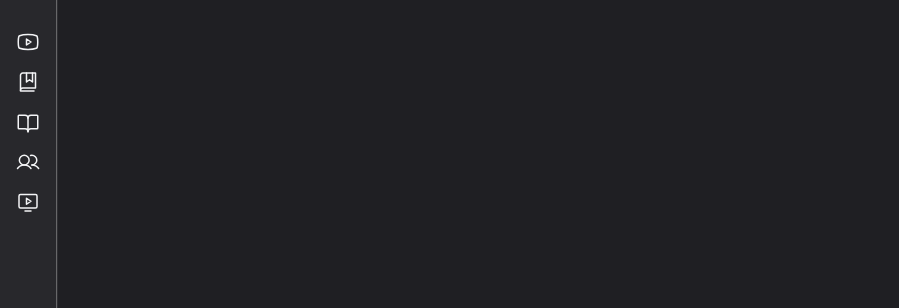
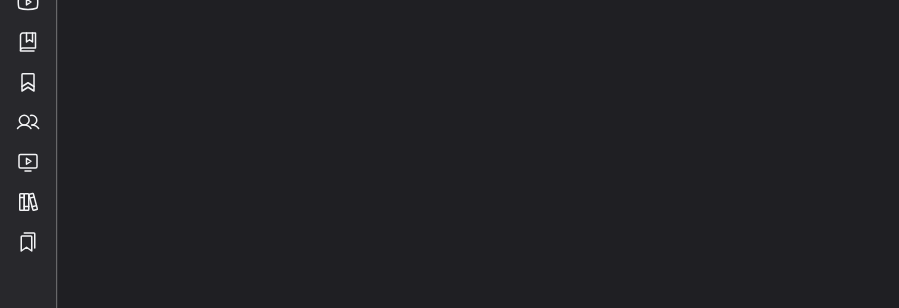
Before and after one commit to mateusdayrell/lelearn, a React (Create React App) app: page / in a window 1280 px wide. Shown: the part 268-576 px from the top of the page, without its empty margins (0-899 px from the left). Built offline with nearby package versions, Linux system fonts and the light colour scheme; the HTML template or start-up script is replaced by a standard one.

Commit message:
Change pages and navbar icons

```diff
--- a/src/components/navbar/index.js
+++ b/src/components/navbar/index.js
@@ -3,9 +3,11 @@ import {
   BookBookmark,
   Users,
   SignOut,
-  BookOpen,
+  Bookmark,
   YoutubeLogo,
   MonitorPlay,
+  Books,
+  BookmarksSimple,
 } from 'phosphor-react';
 
 import { Link } from 'react-router-dom';
@@ -69,7 +71,7 @@ export default function Navbar() {
           </li>
           <li>
             <Link className="link" to="/treinamentos">
-              <BookOpen size={24} />
+              <Bookmark size={24} />
             </Link>
           </li>
           <li>
@@ -80,6 +82,16 @@ export default function Navbar() {
           <li>
             <Link className="link" to="/gestao-videos">
               <MonitorPlay size={24} />
+            </Link>
+          </li>
+          <li>
+            <Link className="link" to="/gestao-cursos">
+              <Books size={24} />
+            </Link>
+          </li>
+          <li>
+            <Link className="link" to="/gestao-treinamentos">
+              <BookmarksSimple size={24} />
             </Link>
           </li>
         </ul>
--- a/src/pages/Admin/Usuario/index.js
+++ b/src/pages/Admin/Usuario/index.js
@@ -343,7 +343,7 @@ export default function Usuario() {
               className="list"
             >
               <div className='container-information-list'>
-                <span className='cod-container-list'>{cpfValidator.format(usuario.cpf)}</span>
+                <span className='cpf-container-list'>{cpfValidator.format(usuario.cpf)}</span>
                 <div className='bar-container-list'></div>
                 <span className='name-container-list'>
                   <span>{usuario.nome}</span>
@@ -399,7 +399,7 @@ export default function Usuario() {
               type="button"
               title="Fechar modal"
               onClick={handleClose}>
-              x
+              <X size={24} />
             </button>
           </div>
           <div className="ModalContent">
--- a/src/styles/global.css
+++ b/src/styles/global.css
@@ -147,6 +147,9 @@ select {
   @apply flex
 }
 .cod-container-list{
+  @apply py-2 w-12 flex justify-center
+}
+.cpf-container-list{
   @apply py-2 w-32 flex justify-center
 }
 .bar-container-list{
```
